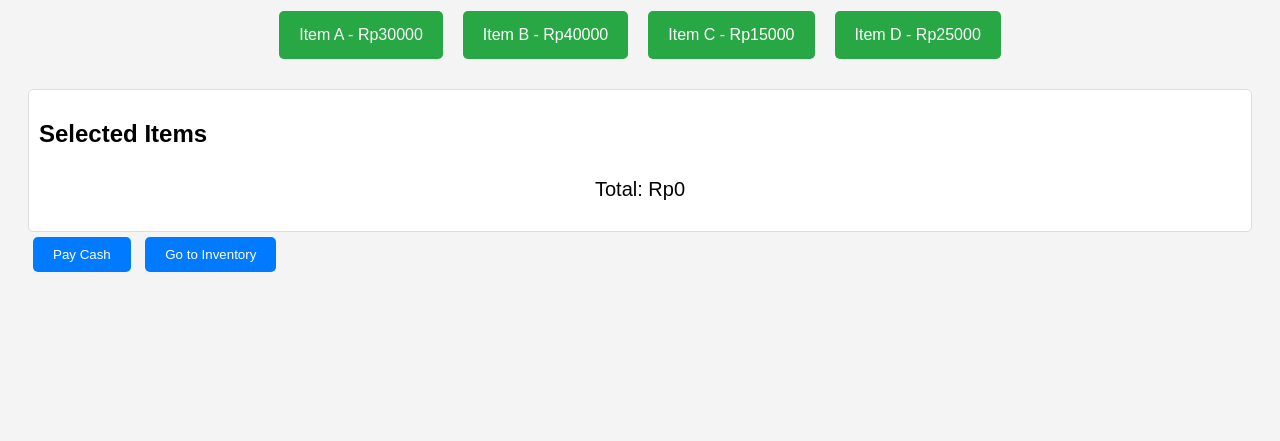
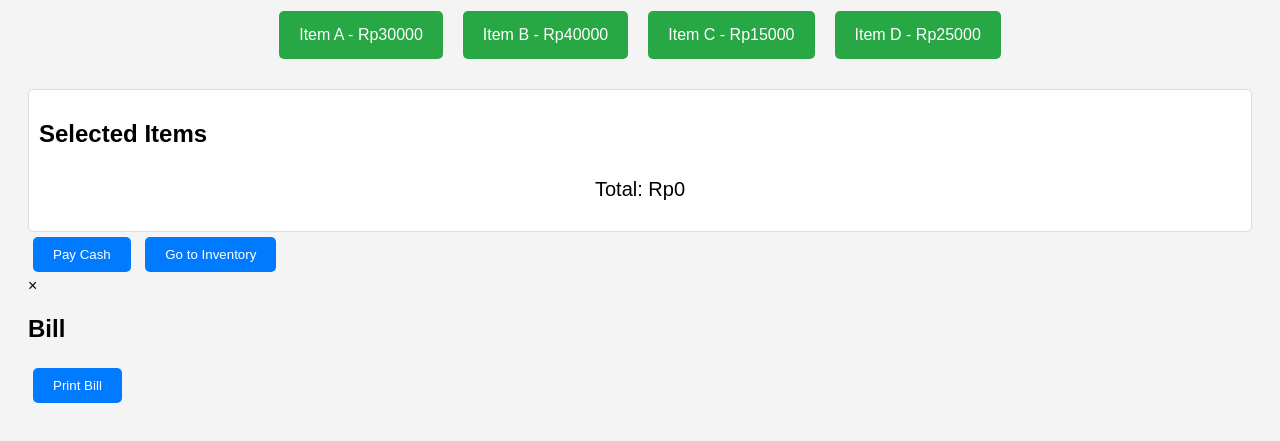
Before and after one commit to hexagon66613/SimplePOS, a plain HTML site: page index.html in a window 1280 px wide. Shown: the part 107-548 px from the top of the page. Drawn offline with Linux system fonts and the light colour scheme.

Commit message:
Update index.html

```diff
--- a/index.html
+++ b/index.html
@@ -17,6 +17,17 @@
     <button id="pay-cash">Pay Cash</button>
     <button id="go-inventory">Go to Inventory</button>
 
+    <!-- Bill Modal -->
+    <div id="bill-modal" class="modal">
+        <div class="modal-content">
+            <span class="close-button">&times;</span>
+            <h2>Bill</h2>
+            <div id="bill-items"></div>
+            <h3 id="bill-total"></h3>
+            <button id="print-bill">Print Bill</button>
+        </div>
+    </div>
+
     <script src="script.js"></script>
 </body>
 </html>
```
